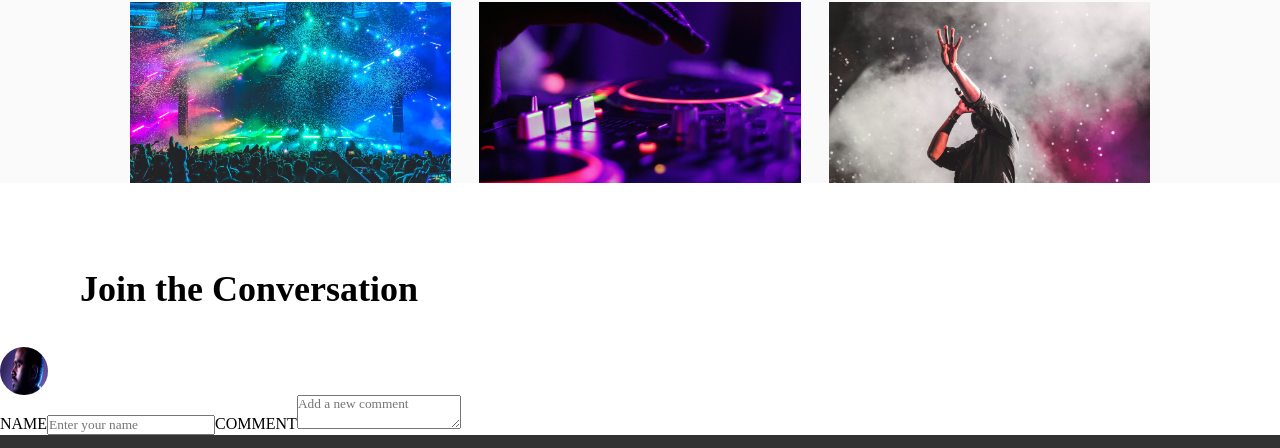
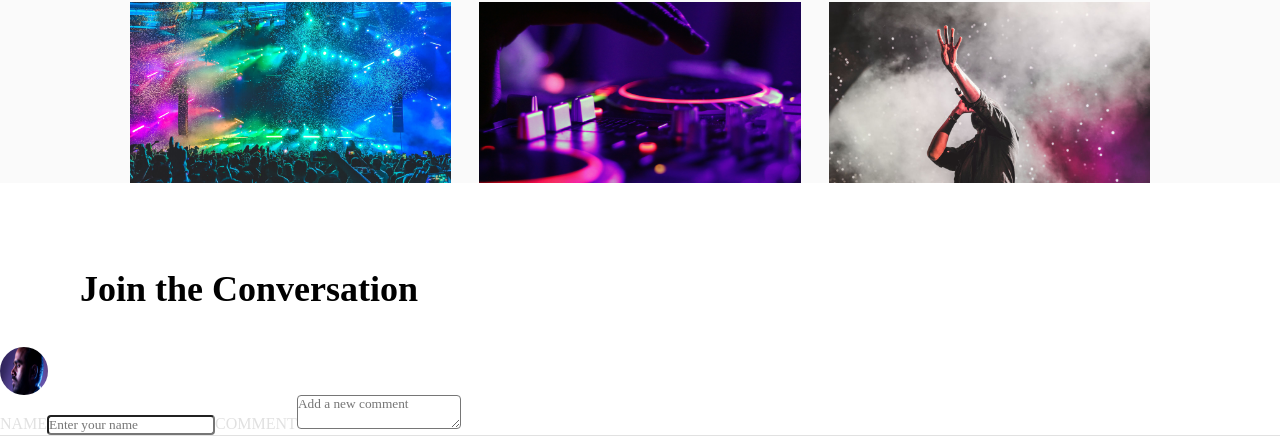
Before and after one commit to siktang/Bandsite, a plain HTML site: page index.html in a window 1280 px wide. Shown: the part 2261-2709 px from the top of the page. Drawn offline with Linux system fonts and the light colour scheme.

Commit message:
updated form section

```diff
--- a/scripts/index-page.js
+++ b/scripts/index-page.js
@@ -6,7 +6,7 @@ commentHeader.innerText = "Join the Conversation";
 
 commentContainer.appendChild(commentHeader);
 
-// creating comment form
+// adding avatar
 
 let avatarContainer = document.createElement("div");
 avatarContainer.classList.add("comment__avatar-container");
@@ -15,50 +15,89 @@ commentContainer.appendChild(avatarContainer);
 
 let avatar = document.createElement("IMG");
 avatar.classList.add("comment__avatar-container--img");
-avatar.src = "../assets/Images/Mohan-muruge.jpg";
+avatar.src = "./assets/Images/Mohan-muruge.jpg";
+avatar.setAttribute("alt", "avatar");
 
 avatarContainer.appendChild(avatar);
 
-let formContainer = document.createElement("div");
-formContainer.classList.add("comment__formContainer");
-
-commentContainer.appendChild(formContainer);
+// creating comment form
 
 let form = document.createElement("form");
 form.setAttribute("id", "form");
+form.classList.add("comment__form");
 
-formContainer.appendChild(form);
+commentContainer.appendChild(form);
 
-let nameLabel = document.createElement("label");
-nameLabel.setAttribute("for", "name");
-nameLabel.innerText = "NAME";
+function createFormFields(form, formFieldsToAdd) {
 
-form.appendChild(nameLabel);
+    for(let i = 0; i < formFieldsToAdd.length; i++) {
+        const item = formFieldsToAdd[i];
 
-let nameInput = document.createElement("input");
-nameInput.setAttribute("id", "name");
-nameInput.setAttribute("name", "name");
-nameInput.setAttribute("type", "text");
-nameInput.setAttribute("placeholder", "Enter your name");
+        // create label pair for each object
+        const labelToAdd = document.createElement("label");
+        labelToAdd.classList.add("comment__form--label");
+        labelToAdd.innerText = item.label.text;
+        labelToAdd.setAttribute("for", item.label.for);
 
-form.appendChild(nameInput);
+        // create field for each object
+        const fieldToAdd = document.createElement(item.field.type);
+        fieldToAdd.classList.add("comment__form--field");
+        for(let j = 0; j < item.field.attributes.length; j++) {
+            fieldToAdd.setAttribute(item.field.attributes[j].key, item.field.attributes[j].value);
+        }
 
-let commentLabel = document.createElement("label");
-commentLabel.setAttribute("for", "comment");
-commentLabel.innerText = "COMMENT";
+        form.appendChild(labelToAdd);
+        form.appendChild(fieldToAdd);
+    }
 
-form.appendChild(commentLabel);
+    return;
+}
 
-let commentTextarea = document.createElement("textarea");
-commentTextarea.setAttribute("id", "comment");
-commentTextarea.setAttribute("name", "comment");
-commentTextarea.setAttribute("type", "text");
-commentTextarea.setAttribute("placeholder", "Add a new comment");
+const formFieldsToAdd = [
+    {
+        label: {
+            text: "NAME",
+            for: "name"
+        },
+        field: {
+            type: "input",
+            attributes: [
+                { key: "id", value: "name" },
+                { key: "name", value: "name" },
+                { key: "type", value: "text" },
+                { key: "placeholder", value: "Enter your name" }
+            ]
+        }
+    },
+    {
+        label: {
+            text: "COMMENT",
+            for: "comment"
+        },
+        field: {
+            type: "textarea",
+            attributes: [
+                { key: "id", value: "comment" },
+                { key: "name", value: "comment" },
+                { key: "placeholder", value: "Add a new comment" }
+            ]
+        }
+    }
+]
 
-form.appendChild(commentTextarea);
+createFormFields(form, formFieldsToAdd);
+
+let divider = document.createElement("div");
+divider.classList.add("divider");
+
+form.appendChild(divider);
+
 
 
 // default comments section
+
+let defaultArea = document.createElement("section");
+defaultArea.classList.add("comments__default");
 
 const defaultComments = [
     {
@@ -77,3 +116,9 @@ const defaultComments = [
         comment: "I can't stop listening. Every time I hear one of their songs - the vocals - it gives me goosebumps. Shivers straight down my spine. What a beautiful expression of creativity. Can't get enough.",
     },
 ];
+
+const username = document.createElement("h3");
+username.classList.add("username");
+
+const postdate = document.createElement("h3");
+postdate.classList.add("date");
--- a/styles/bio.scss
+++ b/styles/bio.scss
@@ -206,4 +206,15 @@
             padding: 0;
         }
     }
+
+    &__form {
+
+        &--label {
+            color: $secondary-color-silver;
+        }
+
+        &--field {
+            border-radius: 4px;
+        }
+    }
 }
--- a/styles/partials/_globals.scss
+++ b/styles/partials/_globals.scss
@@ -22,6 +22,11 @@ img {
   height: 1.25rem;
   width: 7.5rem;
   padding: 0;
+}
+
+.divider {
+  border-bottom: 1px solid $secondary-color-silver;
+  margin-bottom: 1rem;
 }
 
 // Rules for header
```
Also changed, not shown: styles/bio.css, styles/shows.css.
